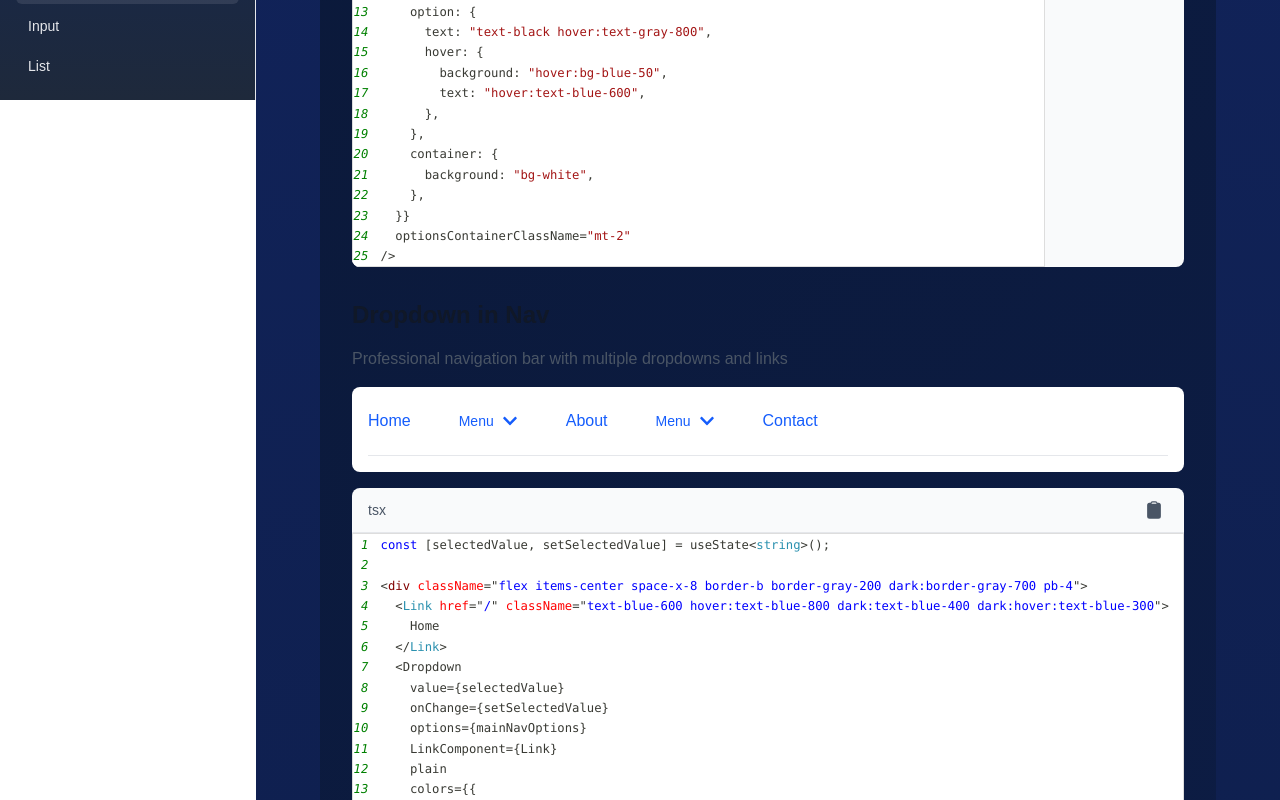
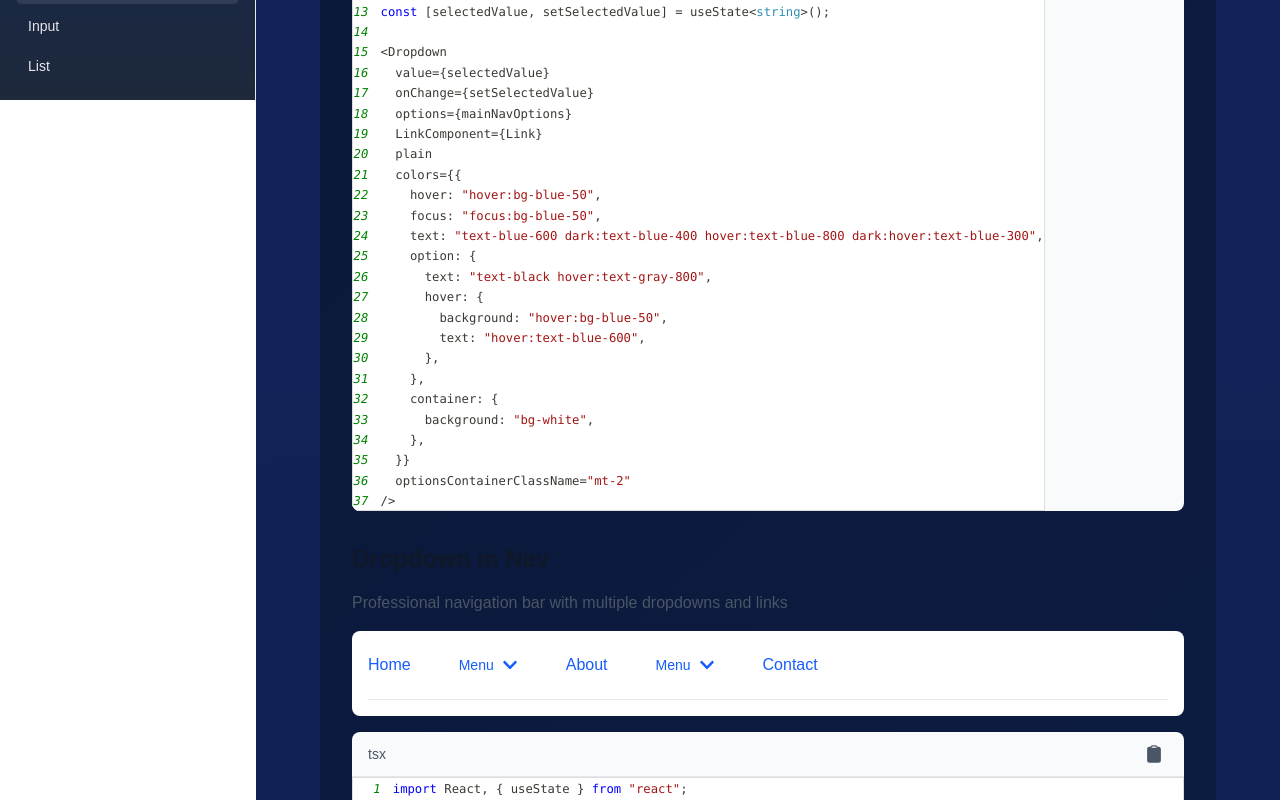
Before and after one commit to majortyga/react-reusable-ui, a Next.js app: page /docs/dropdown in a window 1280 px wide. Shown: the part 700-1500 px from the top of the page. Built offline with nearby package versions, Linux system fonts and the light colour scheme.

Commit message:
Fixed Dropdown Types export

```diff
--- a/package.json
+++ b/package.json
@@ -1,6 +1,6 @@
 {
   "name": "@majordev/react-reusable-ui",
-  "version": "0.2.0",
+  "version": "0.2.1",
   "main": "dist/index.js",
   "types": "dist/index.d.ts",
   "files": [
--- a/src/app/docs/dropdown/page.tsx
+++ b/src/app/docs/dropdown/page.tsx
@@ -20,10 +20,10 @@ import {
   FaChevronDown,
 } from "react-icons/fa";
 import Link from "next/link";
-import Dropdown from "@/components/Dropdown/Dropdown";
 import Card from "@/components/Card/Card";
 import CodeBlock from "@/components/CodeBlock/CodeBlock";
 import Table from "@/components/Table/Table";
+import Dropdown from "@/components/Dropdown/Dropdown";
 
 type ApiRow = {
   id: number;
@@ -398,7 +398,19 @@ export default function DropdownDocs() {
           </div>
         </Card>
         <CodeBlock
-          code={`const [selectedValue, setSelectedValue] = useState<string>();
+          code={`import React, { useState } from "react";
+import { FaHome, FaChartBar, FaUsers, FaFileAlt } from "react-icons/fa";
+import Link from "next/link";
+import Dropdown from "@majordev/react-reusable-ui";
+
+const mainNavOptions = [
+  { label: "Dashboard", value: "dashboard", icon: FaHome, href: "/docs" },
+  { label: "Analytics", value: "analytics", icon: FaChartBar, href: "/analytics" },
+  { label: "Team", value: "team", icon: FaUsers, href: "/team" },
+  { label: "Documents", value: "documents", icon: FaFileAlt, href: "/documents" },
+];
+
+const [selectedValue, setSelectedValue] = useState<string>();
 
 <Dropdown
   value={selectedValue}
@@ -504,7 +516,55 @@ export default function DropdownDocs() {
           </div>
         </Card>
         <CodeBlock
-          code={`const [selectedValue, setSelectedValue] = useState<string>();
+          code={`import React, { useState } from "react";
+import { FaHome, FaChartBar, FaUsers, FaFileAlt, FaBox, FaLightbulb, FaBook } from "react-icons/fa";
+import Link from "next/link";
+import Dropdown from "@majordev/react-reusable-ui";
+
+const mainNavOptions = [
+  { label: "Dashboard", value: "dashboard", icon: FaHome, href: "/docs" },
+  { label: "Analytics", value: "analytics", icon: FaChartBar, href: "/analytics" },
+  { label: "Team", value: "team", icon: FaUsers, href: "/team" },
+  { label: "Documents", value: "documents", icon: FaFileAlt, href: "/documents" },
+];
+
+const productOptions = [
+  {
+    label: "Products",
+    value: "products",
+    icon: FaBox,
+    href: "#",
+    submenu: [
+      { label: "Overview", value: "overview", href: "/docs/select" },
+      { label: "Features", value: "features", href: "/products/features" },
+      { label: "Pricing", value: "pricing", href: "/products/pricing" },
+    ],
+  },
+  {
+    label: "Solutions",
+    value: "solutions",
+    icon: FaLightbulb,
+    href: "#",
+    submenu: [
+      { label: "For Business", value: "business", href: "/solutions/business" },
+      { label: "For Enterprise", value: "enterprise", href: "/solutions/enterprise" },
+      { label: "For Developers", value: "developers", href: "/solutions/developers" },
+    ],
+  },
+  {
+    label: "Resources",
+    value: "resources",
+    icon: FaBook,
+    href: "#",
+    submenu: [
+      { label: "Documentation", value: "docs", href: "/resources/docs" },
+      { label: "Tutorials", value: "tutorials", href: "/resources/tutorials" },
+      { label: "Blog", value: "blog", href: "/resources/blog" },
+    ],
+  },
+];
+
+const [selectedValue, setSelectedValue] = useState<string>();
 
 <div className="flex items-center space-x-8 border-b border-gray-200 dark:border-gray-700 pb-4">
   <Link href="/" className="text-blue-600 hover:text-blue-800 dark:text-blue-400 dark:hover:text-blue-300">
@@ -587,7 +647,48 @@ export default function DropdownDocs() {
           </div>
         </Card>
         <CodeBlock
-          code={`const [selectedValue, setSelectedValue] = useState<string>();
+          code={`import React, { useState } from "react";
+import { FaHome, FaChartBar, FaUsers, FaFileAlt } from "react-icons/fa";
+import Link from "next/link";
+import Dropdown from "@majordev/react-reusable-ui";
+
+const productOptions = [
+  {
+    label: "Products",
+    value: "products",
+    icon: FaBox,
+    href: "#",
+    submenu: [
+      { label: "Overview", value: "overview", href: "/docs/select" },
+      { label: "Features", value: "features", href: "/products/features" },
+      { label: "Pricing", value: "pricing", href: "/products/pricing" },
+    ],
+  },
+  {
+    label: "Solutions",
+    value: "solutions",
+    icon: FaLightbulb,
+    href: "#",
+    submenu: [
+      { label: "For Business", value: "business", href: "/solutions/business" },
+      { label: "For Enterprise", value: "enterprise", href: "/solutions/enterprise" },
+      { label: "For Developers", value: "developers", href: "/solutions/developers" },
+    ],
+  },
+  {
+    label: "Resources",
+    value: "resources",
+    icon: FaBook,
+    href: "#",
+    submenu: [
+      { label: "Documentation", value: "docs", href: "/resources/docs" },
+      { label: "Tutorials", value: "tutorials", href: "/resources/tutorials" },
+      { label: "Blog", value: "blog", href: "/resources/blog" },
+    ],
+  },
+];
+
+const [selectedValue, setSelectedValue] = useState<string>();
 
 <Dropdown
   value={selectedValue}
@@ -626,7 +727,50 @@ export default function DropdownDocs() {
           </div>
         </Card>
         <CodeBlock
-          code={`const [selectedValue, setSelectedValue] = useState<string>();
+          code={`import React, { useState } from "react";
+import { FaHome, FaChartBar, FaUsers, FaFileAlt } from "react-icons/fa";
+import Link from "next/link";
+import Dropdown from "@majordev/react-reusable-ui";
+
+const groupedOptions = [
+  {
+    label: "Dashboard",
+    value: "dashboard",
+    icon: FaHome,
+    href: "/docs",
+    group: "Navigation",
+  },
+  {
+    label: "Analytics",
+    value: "analytics",
+    icon: FaChartBar,
+    href: "/analytics",
+    group: "Navigation",
+  },
+  {
+    label: "Profile",
+    value: "profile",
+    icon: FaUser,
+    href: "/profile",
+    group: "Account",
+  },
+  {
+    label: "Settings",
+    value: "settings",
+    icon: FaCog,
+    href: "/settings",
+    group: "Account",
+  },
+  {
+    label: "Help",
+    value: "help",
+    icon: FaQuestionCircle,
+    href: "/help",
+    group: "Support",
+  },
+];
+
+const [selectedValue, setSelectedValue] = useState<string>();
 
 <Dropdown
   value={selectedValue}
@@ -667,7 +811,19 @@ export default function DropdownDocs() {
           </div>
         </Card>
         <CodeBlock
-          code={`const [selectedValue, setSelectedValue] = useState<string>();
+          code={`import React, { useState } from "react";
+import { FaHome, FaChartBar, FaUsers, FaFileAlt } from "react-icons/fa";
+import Link from "next/link";
+import Dropdown from "@majordev/react-reusable-ui";
+
+const mainNavOptions = [
+  { label: "Dashboard", value: "dashboard", icon: FaHome, href: "/docs" },
+  { label: "Analytics", value: "analytics", icon: FaChartBar, href: "/analytics" },
+  { label: "Team", value: "team", icon: FaUsers, href: "/team" },
+  { label: "Documents", value: "documents", icon: FaFileAlt, href: "/documents" },
+];
+
+const [selectedValue, setSelectedValue] = useState<string>();
 
 <Dropdown
   value={selectedValue}
@@ -675,7 +831,7 @@ export default function DropdownDocs() {
   options={mainNavOptions}
   searchable
   searchPlaceholder="Search options..."
-  onSearch={(query) => console.log('Searching:', query)}
+  onSearch={(query) => console.log("Searching:", query)}
 />`}
           language="tsx"
         />
@@ -704,7 +860,19 @@ export default function DropdownDocs() {
           </div>
         </Card>
         <CodeBlock
-          code={`const [selectedValue, setSelectedValue] = useState<string>();
+          code={`import React, { useState } from "react";
+import { FaHome, FaChartBar, FaUsers, FaFileAlt } from "react-icons/fa";
+import Link from "next/link";
+import Dropdown from "@majordev/react-reusable-ui";
+
+const mainNavOptions = [
+  { label: "Dashboard", value: "dashboard", icon: FaHome, href: "/docs" },
+  { label: "Analytics", value: "analytics", icon: FaChartBar, href: "/analytics" },
+  { label: "Team", value: "team", icon: FaUsers, href: "/team" },
+  { label: "Documents", value: "documents", icon: FaFileAlt, href: "/documents" },
+];
+
+const [selectedValue, setSelectedValue] = useState<string>();
 
 <Dropdown
   value={selectedValue}
@@ -776,7 +944,19 @@ export default function DropdownDocs() {
           </div>
         </Card>
         <CodeBlock
-          code={`const [selectedValue, setSelectedValue] = useState<string>();
+          code={`import React, { useState } from "react";
+import { FaHome, FaChartBar, FaUsers, FaFileAlt } from "react-icons/fa";
+import Link from "next/link";
+import Dropdown from "@majordev/react-reusable-ui";
+
+const mainNavOptions = [
+  { label: "Dashboard", value: "dashboard", icon: FaHome, href: "/docs" },
+  { label: "Analytics", value: "analytics", icon: FaChartBar, href: "/analytics" },
+  { label: "Team", value: "team", icon: FaUsers, href: "/team" },
+  { label: "Documents", value: "documents", icon: FaFileAlt, href: "/documents" },
+];
+
+const [selectedValue, setSelectedValue] = useState<string>();
 
 <Dropdown
   value={selectedValue}
@@ -876,45 +1056,62 @@ export default function DropdownDocs() {
           </div>
         </Card>
         <CodeBlock
-          code={`const [selectedValue, setSelectedValue] = useState<string>();
+          code={`import React, { useState } from "react";
+import { FaHome, FaChartBar, FaUsers, FaFileAlt } from "react-icons/fa";
+import Link from "next/link";
+import Dropdown from "@majordev/react-reusable-ui";
+
+const mainNavOptions = [
+  { label: "Dashboard", value: "dashboard", icon: FaHome, href: "/docs" },
+  { label: "Analytics", value: "analytics", icon: FaChartBar, href: "/analytics" },
+  { label: "Team", value: "team", icon: FaUsers, href: "/team" },
+  { label: "Documents", value: "documents", icon: FaFileAlt, href: "/documents" },
+];
+
+const [selectedValue, setSelectedValue] = useState<string>();
 
 <Dropdown
   value={selectedValue}
   onChange={setSelectedValue}
-  options={advancedOptions}
-  LinkComponent={Link}
-  display={{
-    triggerIcon: true,
-    triggerDescription: true,
-    optionIcons: true,
-    optionDescriptions: true,
-    submenuIcons: true,
-    submenuDescriptions: true,
-    searchIcon: true,
-    submenuArrow: true,
-    dropdownArrow: true,
-    loadingSpinner: true,
-    checkmark: true,
-    groupDivider: true,
-    tooltips: true,
-    badges: true,
-    arrow: true,
+  options={mainNavOptions}
+  colors={{
+    base: "bg-purple-500",
+    hover: "hover:bg-purple-600",
+    text: "text-white",
+    border: "border-purple-600",
+    container: {
+      background: "bg-white",
+      border: "border-purple-200",
+      shadow: "shadow-xl",
+    },
+    option: {
+      text: "text-gray-700",
+      hover: {
+        background: "hover:bg-purple-50",
+        text: "hover:text-purple-900",
+      },
+      selected: {
+        background: "bg-purple-100",
+        text: "text-purple-900",
+      },
+      disabled: {
+        text: "text-gray-400",
+        background: "bg-gray-50",
+      },
+      description: "text-gray-500",
+    },
+    search: {
+      background: "bg-gray-50",
+      text: "text-gray-900",
+      border: "border-purple-200",
+      placeholder: "placeholder-gray-400",
+    },
+    group: {
+      text: "text-purple-600",
+      background: "bg-purple-50",
+    },
+    divider: "bg-purple-100",
   }}
-  tooltip={({ content, children }) => (
-    <div className="group relative">
-      {children}
-      <div className="absolute left-full top-0 ml-2 hidden group-hover:block">
-        <div className="bg-gray-900 text-white text-xs rounded py-1 px-2">
-          {content}
-        </div>
-      </div>
-    </div>
-  )}
-  badge={({ content }) => (
-    <span className="ml-2 px-2 py-0.5 text-xs font-medium bg-blue-100 text-blue-800 rounded-full">
-      {content}
-    </span>
-  )}
 />`}
           language="tsx"
         />
@@ -945,7 +1142,19 @@ export default function DropdownDocs() {
           </div>
         </Card>
         <CodeBlock
-          code={`const [selectedValue, setSelectedValue] = useState<string>();
+          code={`import React, { useState } from "react";
+import { FaHome, FaChartBar, FaUsers, FaFileAlt } from "react-icons/fa";
+import Link from "next/link";
+import Dropdown from "@majordev/react-reusable-ui";
+
+const mainNavOptions = [
+  { label: "Dashboard", value: "dashboard", icon: FaHome, href: "/docs" },
+  { label: "Analytics", value: "analytics", icon: FaChartBar, href: "/analytics" },
+  { label: "Team", value: "team", icon: FaUsers, href: "/team" },
+  { label: "Documents", value: "documents", icon: FaFileAlt, href: "/documents" },
+];
+
+const [selectedValue, setSelectedValue] = useState<string>();
 
 <Dropdown
   value={selectedValue}
@@ -984,7 +1193,19 @@ export default function DropdownDocs() {
           </div>
         </Card>
         <CodeBlock
-          code={`const [selectedValue, setSelectedValue] = useState<string>();
+          code={`import React, { useState } from "react";
+import { FaHome, FaChartBar, FaUsers, FaFileAlt } from "react-icons/fa";
+import Link from "next/link";
+import Dropdown from "@majordev/react-reusable-ui";
+
+const mainNavOptions = [
+  { label: "Dashboard", value: "dashboard", icon: FaHome, href: "/docs" },
+  { label: "Analytics", value: "analytics", icon: FaChartBar, href: "/analytics" },
+  { label: "Team", value: "team", icon: FaUsers, href: "/team" },
+  { label: "Documents", value: "documents", icon: FaFileAlt, href: "/documents" },
+];
+
+const [selectedValue, setSelectedValue] = useState<string>();
 
 <Dropdown
   value={selectedValue}
@@ -1022,7 +1243,19 @@ export default function DropdownDocs() {
           </div>
         </Card>
         <CodeBlock
-          code={`const [selectedValue, setSelectedValue] = useState<string>();
+          code={`import React, { useState } from "react";
+import { FaHome, FaChartBar, FaUsers, FaFileAlt, FaChevronDown } from "react-icons/fa";
+import Link from "next/link";
+import Dropdown from "@majordev/react-reusable-ui";
+
+const mainNavOptions = [
+  { label: "Dashboard", value: "dashboard", icon: FaHome, href: "/docs" },
+  { label: "Analytics", value: "analytics", icon: FaChartBar, href: "/analytics" },
+  { label: "Team", value: "team", icon: FaUsers, href: "/team" },
+  { label: "Documents", value: "documents", icon: FaFileAlt, href: "/documents" },
+];
+
+const [selectedValue, setSelectedValue] = useState<string>();
 
 <Dropdown
   value={selectedValue}
@@ -1030,7 +1263,7 @@ export default function DropdownDocs() {
   options={mainNavOptions}
   renderTrigger={(selected) => (
     <button className="flex items-center space-x-2 bg-blue-500 text-white px-4 py-2 rounded-lg">
-      <span>{selected?.label || 'Select'}</span>
+      <span>{selected?.label || "Select"}</span>
       <FaChevronDown className="h-4 w-4" />
     </button>
   )}
--- a/src/components/Dropdown/Dropdown.tsx
+++ b/src/components/Dropdown/Dropdown.tsx
@@ -462,14 +462,14 @@ const Dropdown: React.FC<DropdownProps> = ({
     arrow: true,
   },
 }) => {
-  const [isOpen, setIsOpen] = useState(false);
+  const [isOpen, setIsOpen] = useState<boolean>(false);
   const [selectedValues, setSelectedValues] = useState<string[]>(
     value ? [value] : []
   );
   const [activeSubmenu, setActiveSubmenu] = useState<string | null>(null);
   const [position, setPosition] = useState<"top" | "bottom">("bottom");
-  const [searchQuery, setSearchQuery] = useState("");
-  const [focusedIndex, setFocusedIndex] = useState(-1);
+  const [searchQuery, setSearchQuery] = useState<string>("");
+  const [focusedIndex, setFocusedIndex] = useState<number>(-1);
   const [dropdownPosition, setDropdownPosition] = useState<{
     top: string;
     bottom: string;
@@ -477,7 +477,7 @@ const Dropdown: React.FC<DropdownProps> = ({
   const dropdownRef = useRef<HTMLDivElement>(null);
   const triggerRef = useRef<HTMLButtonElement>(null);
   const searchInputRef = useRef<HTMLInputElement>(null);
-  const [isHovering, setIsHovering] = useState(false);
+  const [isHovering, setIsHovering] = useState<boolean>(false);
   const hoverTimeoutRef = useRef<ReturnType<typeof setTimeout> | null>(null);
   const [submenuPosition, setSubmenuPosition] = useState<{
     left: string;
@@ -694,7 +694,7 @@ const Dropdown: React.FC<DropdownProps> = ({
     }
   };
 
-  const handleTriggerHover = () => {
+  const handleTriggerHover = (event: React.MouseEvent<HTMLElement>) => {
     if (!disabled && !isLoading && hover) {
       if (hoverTimeoutRef.current) {
         clearTimeout(hoverTimeoutRef.current);
@@ -706,7 +706,7 @@ const Dropdown: React.FC<DropdownProps> = ({
     }
   };
 
-  const handleTriggerLeave = (event: React.MouseEvent) => {
+  const handleTriggerLeave = (event: React.MouseEvent<HTMLElement>) => {
     if (hover) {
       const relatedTarget = event.relatedTarget as HTMLElement;
       // Don't close if we're moving to the dropdown content
@@ -738,7 +738,9 @@ const Dropdown: React.FC<DropdownProps> = ({
     }
   };
 
-  const handleDropdownContentLeave = (event: React.MouseEvent) => {
+  const handleDropdownContentLeave = (
+    event: React.MouseEvent<HTMLDivElement>
+  ) => {
     if (hover) {
       const relatedTarget = event.relatedTarget as HTMLElement;
       // Don't close if we're moving back to the trigger
@@ -792,7 +794,7 @@ const Dropdown: React.FC<DropdownProps> = ({
     onSearch?.(query);
   };
 
-  const handleKeyDown = (event: KeyboardEvent) => {
+  const handleKeyDown = (event: React.KeyboardEvent<HTMLDivElement>) => {
     if (!isOpen) return;
 
     switch (event.key) {
@@ -858,7 +860,7 @@ const Dropdown: React.FC<DropdownProps> = ({
 
   const handleOptionHover = (
     option: DropdownOption,
-    event: React.MouseEvent
+    event: React.MouseEvent<HTMLDivElement>
   ) => {
     if (option.submenu && option.submenu.length > 0) {
       const target = event.currentTarget as HTMLElement;
@@ -868,7 +870,7 @@ const Dropdown: React.FC<DropdownProps> = ({
     }
   };
 
-  const handleOptionLeave = (event: React.MouseEvent) => {
+  const handleOptionLeave = (event: React.MouseEvent<HTMLDivElement>) => {
     const target = event.currentTarget as HTMLElement;
     const relatedTarget = event.relatedTarget as HTMLElement;
 
@@ -887,7 +889,7 @@ const Dropdown: React.FC<DropdownProps> = ({
     }
   };
 
-  const handleSubmenuLeave = (event: React.MouseEvent) => {
+  const handleSubmenuLeave = (event: React.MouseEvent<HTMLDivElement>) => {
     const relatedTarget = event.relatedTarget as HTMLElement;
 
     // Don't close if we're moving back to the parent menu item
--- a/src/index.ts
+++ b/src/index.ts
@@ -11,6 +11,7 @@ export { default as Avatar } from "./components/Avatar/Avatar";
 export { default as Breadcrumbs } from "./components/Breadcrumbs/Breadcrumbs";
 export { default as Calendar } from "./components/Calendar/Calendar";
 export { default as Collapse } from "./components/Collapse/Collapse";
+export { default as Dropdown } from "./components/Dropdown/Dropdown";
 export { default as List } from "./components/List/List";
 export { default as Pagination } from "./components/Pagination/Pagination";
 export { default as Popover } from "./components/Popover/Popover";
@@ -44,6 +45,10 @@ export type {
 } from "./components/Breadcrumbs/Breadcrumbs";
 export type { CalendarProps } from "./components/Calendar/Calendar";
 export type { CollapseProps } from "./components/Collapse/Collapse";
+export type {
+  DropdownProps,
+  DropdownOption,
+} from "./components/Dropdown/Dropdown";
 export type { ListProps, ListItem } from "./components/List/List";
 export type { PaginationProps } from "./components/Pagination/Pagination";
 export type { PopoverProps } from "./components/Popover/Popover";
```
Also changed, not shown: 4 other files (tests, documents, lock files or other folders).
